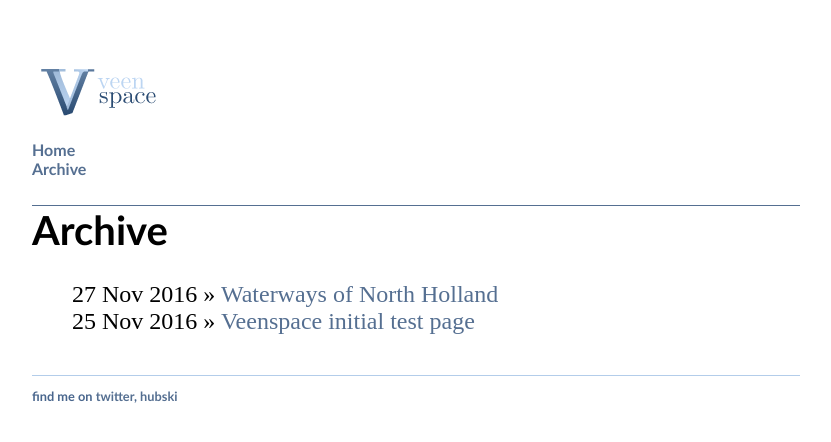
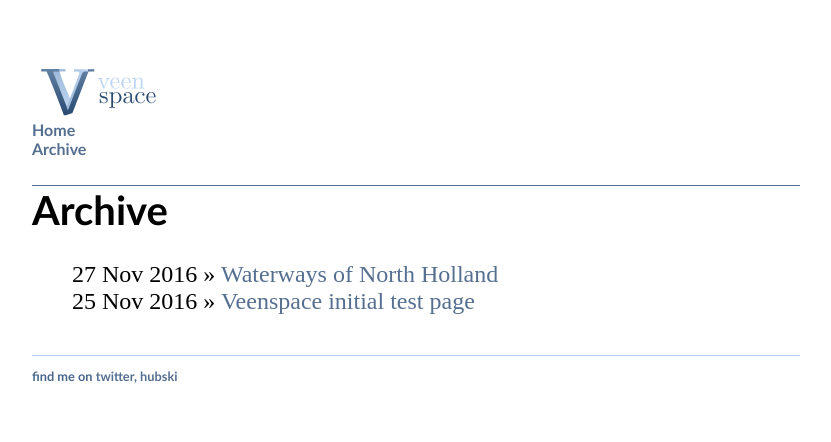
Before and after one commit to vdveen/vdveen.github.io, a Jekyll site: the page built from posts/index.html, in a window 1280 px wide. Shown: the top 442 px of the page, without its empty margins (224-1055 px from the left). Built offline with Jekyll 4.4.1, drawn with Linux system fonts in a browser that asks for light colours.

Commit message:
Or this.

```diff
--- a/_layouts/default.html
+++ b/_layouts/default.html
@@ -7,7 +7,7 @@
 		</head>
 		<body>
 			<nav>
-				<img src="/assets/veenspace60px.png" style="width:134px;height:60px;">
+				<img class="header" src="/assets/veenspace60px.png" style="width:134px;height:60px;" >
 				<ul>
 					<li><a href="/">Home</a></li>
 					<li><a href="/posts">Archive</a></li>
--- a/css/main.css
+++ b/css/main.css
@@ -62,3 +62,7 @@ ul.posts li {
 div.blog-index {
     border-top: 1px solid #556f91;
 }
+
+img.header {
+    float: left;
+}
```
